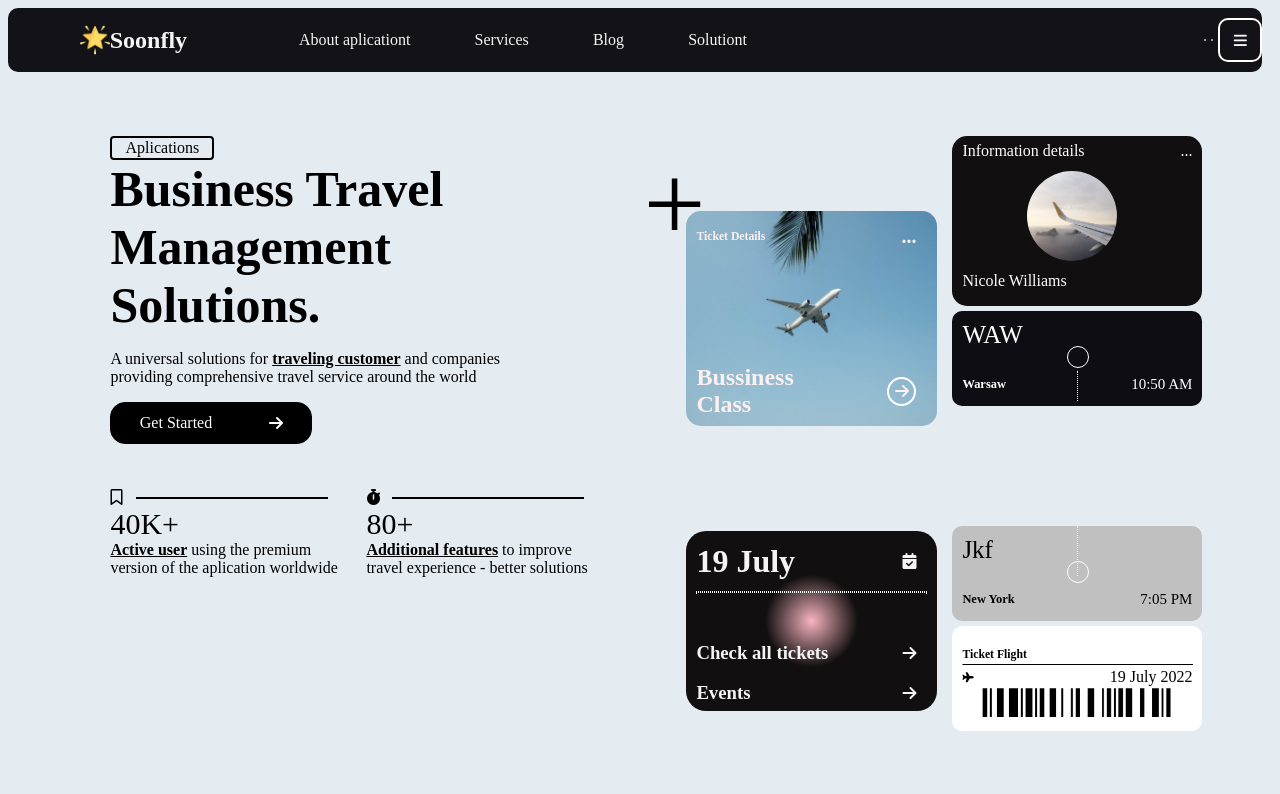
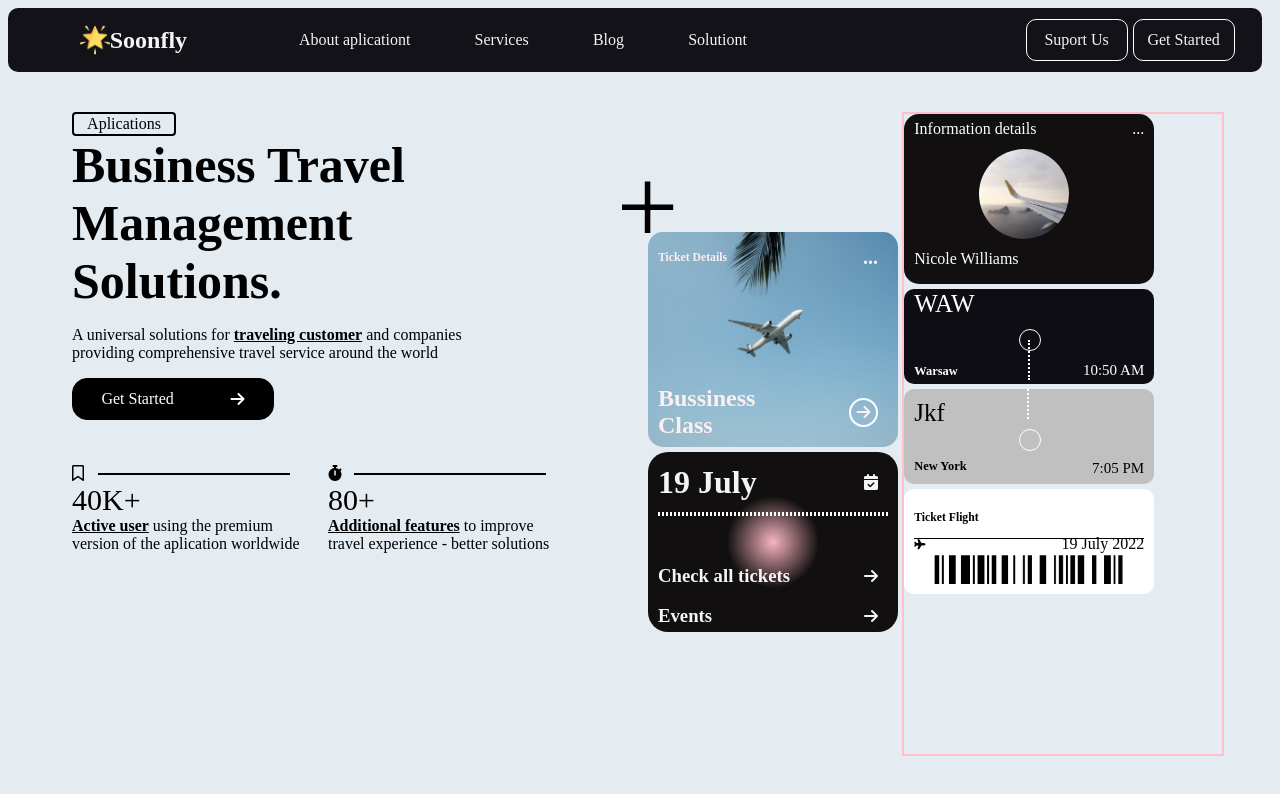
Before and after one commit to ALcitya/Repo_Alif, a plain HTML site: page soonfly/public/index.html in a window 1280 px wide. Drawn offline with Linux system fonts and the light colour scheme; a script that the page names is missing.

Commit message:
menghapus position dan mengatur lingkaran

```diff
--- a/soonfly/public/index.html
+++ b/soonfly/public/index.html
@@ -26,8 +26,8 @@
             <div class="action">
                 <div class="buton">Suport Us</div>
                 <div class="buton">Get Started</div>
+            </div>
             <div class="burger"><i class="fa-solid fa-bars"></i></div>
-            </div>
         </div>
     </nav>
     <main>
@@ -67,6 +67,7 @@
             </div>
         </div>
         <div class="gambar">
+            <div class="gambar-kiri">
                 <div class="tambah"><i class="fa-light fa-plus"></i></div>
                 <div class="pesawat">
                     <div class="head">
@@ -94,6 +95,8 @@
                         <i class="fa-solid fa-arrow-right"></i>
                     </div>
                 </div>
+            </div>
+            <div class="gambar-kanan">
                 <div class="sayap">
                     <div class="atas">
                         <p>Information details</p>
@@ -105,9 +108,10 @@
                     <div class="nama">Nicole Williams</div>
                 </div>
                 <div class="waw">
+                    <div class="atas">
                         <div class="title">WAW</div>
                         <div class="lingkaran"></div>
-                <div class="titik-titik"></div>
+                    </div>
                     <div class="bawah">
                         <h5>Warsaw</h5>
                         <div class="jam">10:50 AM</div>
@@ -116,7 +120,7 @@
                 <div class="jkf">
                     <div class="title">Jkf</div>
                     <div class="lingkaran"></div>
-                <div class="titik2"></div>
+                    <div class="titik-titik"></div>
                     <div class="bawah">
                         <h5>New York</h5>
                         <div class="jam">7:05 PM</div>
@@ -137,6 +141,7 @@
                     </div>
                 </div>
             </div>
+        </div>
     </main>
 </body>
 </html>
--- a/soonfly/src/css/style.css
+++ b/soonfly/src/css/style.css
@@ -13,6 +13,7 @@ nav{
     color:whitesmoke;
     display: flex;
     align-items: center;
+    justify-content: space-between;
     border-radius: 10px;
     font-size: medium;
 }
@@ -44,6 +45,7 @@ nav{
 .action{
     display: flex;
     align-items: center;
+    margin-right: -20vw;
 }
 .buton{
     border: 1px solid white;
@@ -56,19 +58,13 @@ nav{
     margin-right: 5px;
 }
 .burger i{
-    width: 0px;
-    height:0px;
-    font-size:0px;
-    opacity: 0;
-    display: flex;
-    align-items: center;
-    justify-content: center;
+    display: none;
 }
 main{
     width: 90vw;
     height: 75vh;
-    margin:8vh 5vw 5vh 8vw;
-    position: relative;
+    margin:5vh 5vw;
+    display: flex;
 }
 .aplikasi{
     height:20px;
@@ -85,6 +81,9 @@ main{
     width:30vw;
     font-weight: 700;
     text-transform: capitalize;
+}
+.text{
+    width: 45vw;
 }
 .text p{
     width:35vw;
@@ -136,22 +135,21 @@ a{
 .gambar{
     width: 45vw;
     height: 75vh;
-    position: absolute;
-    top: 0;
-    right:0;
-    margin-left: 5vw;
+    margin-right: 5vw;
+    display: flex;
+    position: relative;
+}
+.gambar-kiri{
+    width: 20vw;
+    height: 80vh;
 }
 .tambah{
     font-size: 110px;
-    display: flex;
-    align-items: center;
-    justify-content: center;
+    top: 4vh;
+    left: -3vw;
+    color: black;
     position: absolute;
-    top: 5px;
-    left: -50px;
-    color: black;
 }
-
 .pesawat{
     background-image: url(../../resource/img/pesiwit.jpg);
     background-size: cover;
@@ -163,9 +161,7 @@ a{
     justify-content: space-between;
     color: rgb(252, 239, 239);
     padding: 5px 10px 10px 10px;
-    position: absolute;
-    top:75px;
-    left: 0;
+    margin-top: 15vh;
 }
 .head{
     display: flex;
@@ -199,10 +195,8 @@ a{
     align-items: center;
 }
 .calender{
+    margin-top: 5px;
     color: whitesmoke;
-    position: absolute;
-    left: 0px;
-    bottom: 25px;
     width: 18vw;
     height: 160px;
     padding: 10px;
@@ -221,20 +215,23 @@ a{
     height: 40px;
 }
 .titik{
-    border: 1px dotted white;
+    border: 2px dotted white;
     margin-top: 10px;
 }
 .calender .tiket{
     margin-top: 40px;
+}
+.gambar-kanan{
+    width: 25vw;
+    height: 80vh;
+    border: 2px solid pink;
+    margin-left: 0vw;
 }
 .sayap{
     width: 230px;
     height: 150px;
     border-radius: 15px;
     background-color: #110f0f;
-    position: absolute;
-    right: 60px;
-    top: 0px;
     color: white;
     padding: 10px;
 }
@@ -258,69 +255,90 @@ a{
     border-radius: 50%;
 }
 .waw{
+    margin-top: 5px;
     width: 230px;
     height: 75px;
     background-color: #0e0d13;
     color: white;
     border-radius: 10px;
-    position: absolute;
-    right: 60px;
-    top: 175px;
     padding: 10px;
+    position: relative;
 }
 .waw .title, .jkf .title{
     font-size: 25px;
 }
-.lingkaran{
+.waw .lingkaran{
     width: 20px;
     height: 20px;
     border: 1px solid white;
     border-radius: 50%;
     position: absolute;
-    right: 115px;
-    left: 115px;
-    top:35px;
+    left: 9vw;
+    top: 5vh;
 }
-.titik-titik{
-    border-left: 1px dotted white;
-    height: 30px;
-    position: absolute;
-    top: 60px;
-    left: 125px;
-}
-.bawah{
+.waw .bawah{
+    margin-top: 10px;
     display: flex;
-    height: 50px;
-    width: 230px;
-    margin-top:10px ;
     align-items: center;
     justify-content: space-between;
     font-size:15px ;
 }
+.waw .bawah h5{
+    border-right:2px dotted white;
+    width: 120px;
+    height: 40px;
+    line-height: 5;
+}
+.bawah .jam{
+    width: 120px;
+    height: 40px;
+    line-height: 4;
+    text-align: right;
+}
 .jkf{
+    margin-top: 5px;
     width: 230px;
     height: 75px;
     padding: 10px;
-    position: absolute;
-    bottom: 115px;
-    right: 60px;
     background-color: silver;
     border-radius: 10px;
     color: black;
+    position: relative;
 }
-.titik2{
-    border-left:1px dotted white;
-    height: 50px;
+.jkf .lingkaran{
+    width: 20px;
+    height: 20px;
+    border: 1px solid white;
+    border-radius: 50%;
     position: absolute;
-    left: 125px;
+    left: 9vw;
+    top: 5vh;
+}
+.jkf .titik-titik{
+    border-right:2px dotted white;
+    height: 30px;
+    position: absolute;
+    left: 9.6vw;
     top: 0;
 }
+.jkf .bawah{
+    display: flex;
+    align-items: center;
+    justify-content: space-between;
+    font-size:15px;
+}
+.jkf .bawah h5{
+    line-height: 3;
+}
+.jkf .bawah .jam{
+    line-height: 3;
+}
 .barcode{
+    margin-top: 5px;
     height: 85px;
     width: 230px;
     border-radius: 10px;
     background-color: white;
-    position: absolute;
     bottom: 5px;
     right: 60px;
     padding: 10px;
@@ -332,7 +350,6 @@ a{
     border-bottom:1px solid black;
     height: 3px;
     width: 230px;
-    position: absolute;
     top: 35px;
     left: 10px;
 }
@@ -356,18 +373,20 @@ a{
 @media only screen and (max-width: 600px)
 {
     nav{
-        width: 70vw;
+        width: 85vw;
+        margin-left: 5vw;
         display: flex;
         align-items: center;
-        justify-content: space-between;
+        justify-content: space-around;
     }
     .judul{
+        margin-left: -20px;
         font-size: 20px;
         width: 20vw;
     }
     .judul img{
-        width: 15px;
-        height: 15px;
+        width: 30px;
+        height: 30px;
     }
     .tengah{
         width: 0vw;
@@ -376,18 +395,14 @@ a{
         font-size: 0px;
     }
     .action{
-        width: 20vw;
-        }
+        width: 0vw;
     }
     .action .buton{
-        width: 0;
-        height: 0;
-        font-size: 0;
-        color: black;
+        display: none;
     }
-    .action .burger{
-        width: 40px;
-        height: 40px;
+    .burger{
+        width: 50px;
+        height: 50px;
         border-radius: 10px;
         border: 2px solid white;
         display: flex;
@@ -398,4 +413,12 @@ a{
         font-size: 15px;
         opacity: 1;
     }
+    .main{
+        display: flex;
+    }
+    .gambar{
+        display: flex;
+        flex-direction: column;
+        position: none;
+    }
 }
```
Lines whose indentation alone changed are shown as unchanged.
